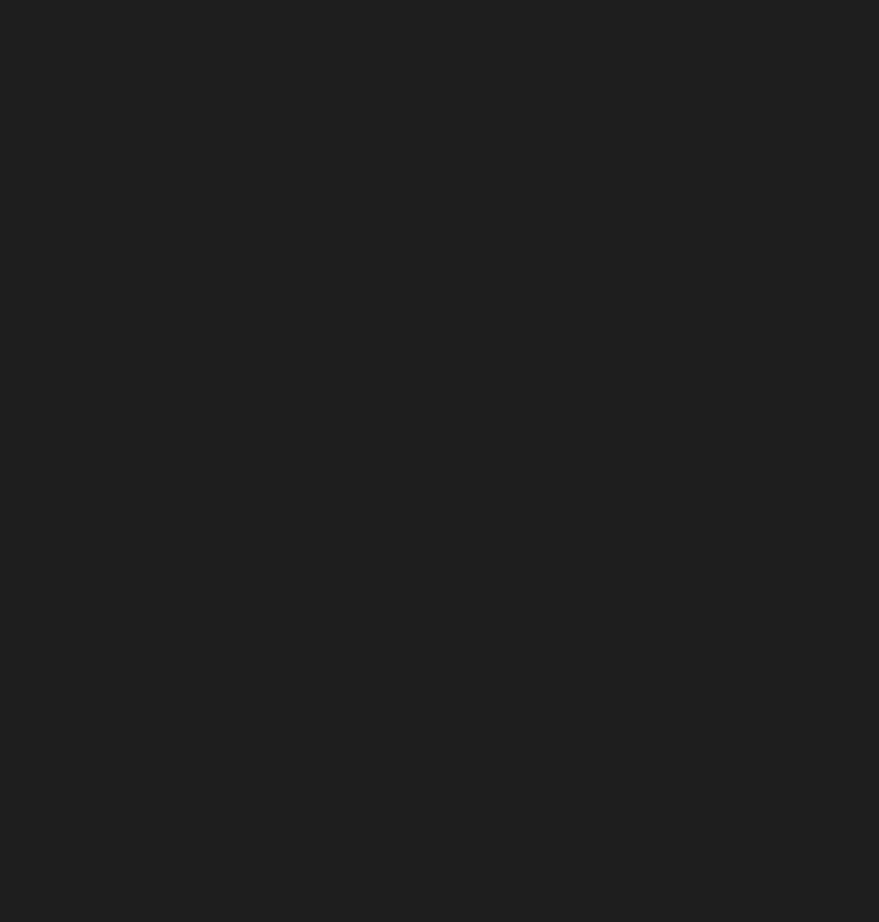
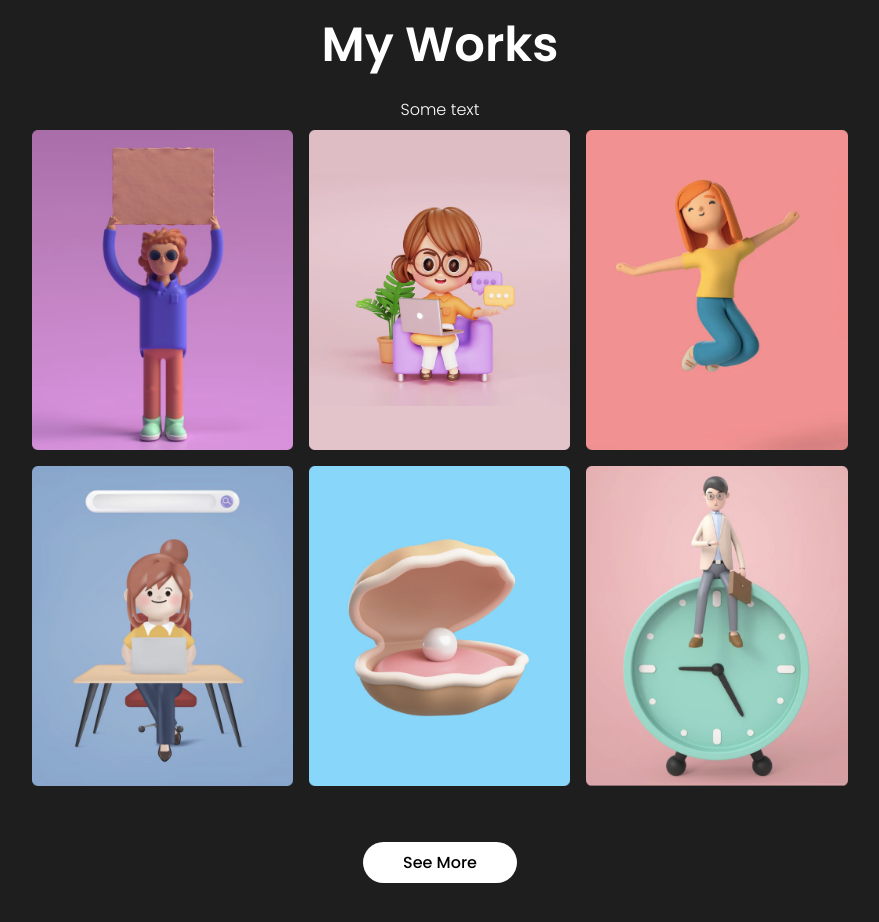
Before and after one commit to yhuang0701/portfolio, a React (Create React App) app: page / in a window 1280 px wide. Shown: the part 1580-2502 px from the top of the page, without its empty margins (200-1079 px from the left). Before the commit the page ends 1573 px from the top, so only its background shows below. Built offline with nearby package versions, Linux system fonts and the light colour scheme.

Commit message:
Added works section

```diff
--- a/src/App.js
+++ b/src/App.js
@@ -1,6 +1,7 @@
 import Navbar from "./components/Navbar/navbar";
 import Intro from "./components/Intro/intro";
 import Skills from "./components/Skills/skills";
+import Works from "./components/Works/works";
 
 function App() {
   return (
@@ -8,6 +9,7 @@
       <Navbar />
       <Intro />
       <Skills />
+      <Works />
     </div>
   );
 }
--- a/src/components/Navbar/navbar.js
+++ b/src/components/Navbar/navbar.js
@@ -11,7 +11,7 @@
         <Link className='desktopMenuListItem'>Home</Link>
         <Link className='desktopMenuListItem'>About</Link>
         <Link className='desktopMenuListItem'>Portfolio</Link>
-        <Link className='desktopMenuListItem'>Clients</Link>
+        {/* <Link className='desktopMenuListItem'>Clients</Link> */}
       </div>
       <button className="desktopMenuBtn">
         <img src={contactImg} alt="contact img"
--- /dev/null
+++ b/src/components/Works/works.css
@@ -0,0 +1,52 @@
+#works {
+  min-height: calc(100vh - 4rem);
+  width: 100vw;
+  max-width: 60rem;
+  display: flex;
+  flex-direction: column;
+  align-items: center;
+  justify-content: center;
+  margin: 0 auto;
+  padding: 0 1rem;
+  text-align: center;
+}
+
+.worksTitle {
+  margin: 1rem 0;
+  font-size: 3rem;
+}
+
+.worksDesc {
+  font-weight: 300;
+  font-size: 1rem;
+}
+
+.worksImgs {
+  display: flex;
+  align-items: center;
+  justify-content: center;
+  flex-wrap: wrap;
+  width: 100vw;
+  max-width: 65rem;
+}
+
+.worksImg {
+  object-fit: cover;
+  height: 20rem;
+  margin: 0.5rem;
+}
+
+.worksBtn {
+  padding: 0.5rem 2.5rem;
+  border: none;
+  background: white;
+  border-radius: 2rem;
+  font-size: 1rem;
+  margin: 3rem 0;
+}
+
+@media screen and (max-width: 585px) {
+  .worksImg {
+    height: 50vw;
+  }
+}
--- /dev/null
+++ b/src/components/Works/works.js
@@ -0,0 +1,26 @@
+import './works.css';
+import Portfolio1 from '../../assets/portfolio-1.png';
+import Portfolio2 from '../../assets/portfolio-2.png';
+import Portfolio3 from '../../assets/portfolio-3.png';
+import Portfolio4 from '../../assets/portfolio-4.png';
+import Portfolio5 from '../../assets/portfolio-5.png';
+import Portfolio6 from '../../assets/portfolio-6.png';
+
+const Works = () => {
+  return (
+    <section id="works">
+      <h2 className="worksTitle">My Works</h2>
+      <span className="worksDesc">Some text</span>
+      <div className="worksImgs">
+        <img src={Portfolio1} alt="Portfolio-1" className="worksImg" />
+        <img src={Portfolio2} alt="Portfolio-2" className="worksImg" />
+        <img src={Portfolio3} alt="Portfolio-3" className="worksImg" />
+        <img src={Portfolio4} alt="Portfolio-4" className="worksImg" />
+        <img src={Portfolio5} alt="Portfolio-5" className="worksImg" />
+        <img src={Portfolio6} alt="Portfolio-6" className="worksImg" />
+      </div>
+      <button className="worksBtn">See More</button>
+    </section>
+  )
+}
+export default Works
```
